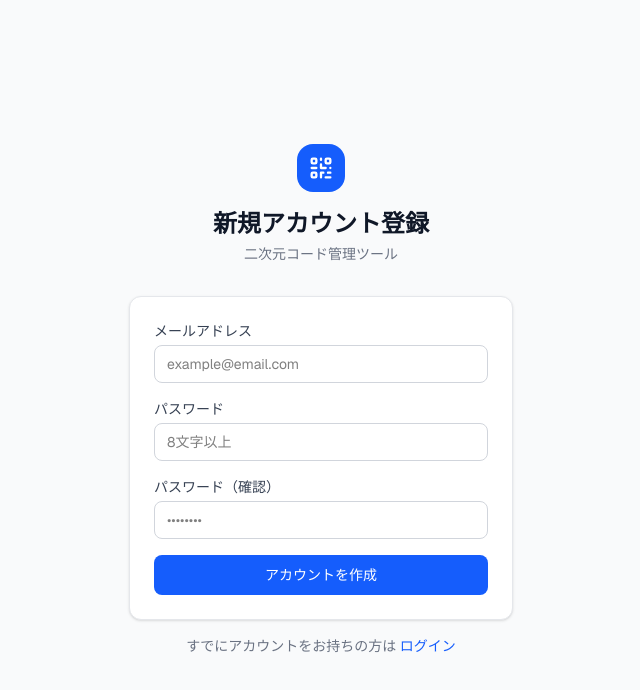
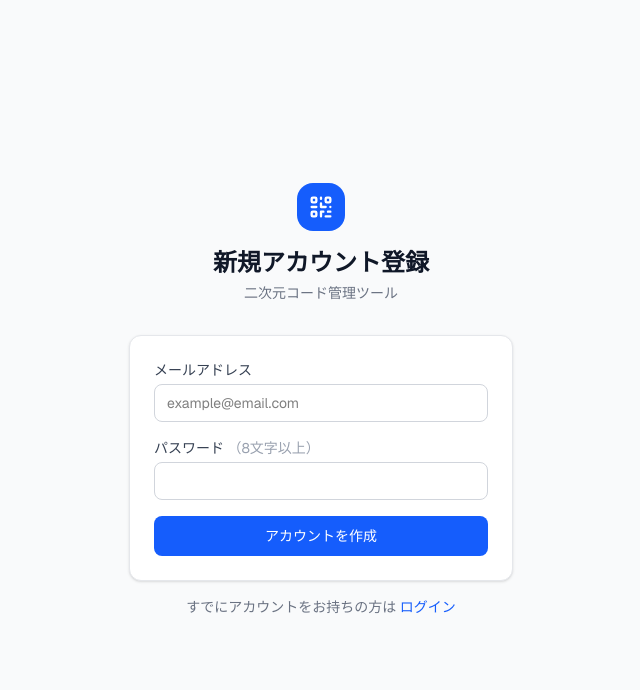
Before and after one commit to 17taguchi/nijigen, a Next.js app: page /signup in a window 1280 px wide. Shown: the top 690 px of the page, without its empty margins (319-959 px from the left). Built offline with nearby package versions, Linux system fonts and the light colour scheme.

Commit message:
fix: remove password confirm field from signup

```diff
--- a/src/app/signup/page.tsx
+++ b/src/app/signup/page.tsx
@@ -7,7 +7,7 @@ import { createClient } from '@/lib/supabase/browser'
 
 export default function SignupPage() {
   const router = useRouter()
-  const [form, setForm] = useState({ email: '', password: '', confirm: '' })
+  const [form, setForm] = useState({ email: '', password: '' })
   const [error, setError] = useState('')
   const [loading, setLoading] = useState(false)
 
@@ -15,10 +15,6 @@ export default function SignupPage() {
     e.preventDefault()
     setError('')
 
-    if (form.password !== form.confirm) {
-      setError('パスワードが一致しません')
-      return
-    }
     if (form.password.length < 8) {
       setError('パスワードは8文字以上で設定してください')
       return
@@ -73,26 +69,13 @@ export default function SignupPage() {
           </div>
 
           <div>
-            <label className="block text-sm font-medium text-gray-700 mb-1">パスワード</label>
+            <label className="block text-sm font-medium text-gray-700 mb-1">パスワード <span className="text-gray-400 font-normal">（8文字以上）</span></label>
             <input
               type="password"
               value={form.password}
               onChange={(e) => setForm({ ...form, password: e.target.value })}
               required
               className="w-full px-3 py-2 border border-gray-300 rounded-lg text-sm outline-none focus:ring-2 focus:ring-blue-500"
-              placeholder="8文字以上"
-            />
-          </div>
-
-          <div>
-            <label className="block text-sm font-medium text-gray-700 mb-1">パスワード（確認）</label>
-            <input
-              type="password"
-              value={form.confirm}
-              onChange={(e) => setForm({ ...form, confirm: e.target.value })}
-              required
-              className="w-full px-3 py-2 border border-gray-300 rounded-lg text-sm outline-none focus:ring-2 focus:ring-blue-500"
-              placeholder="••••••••"
             />
           </div>
 
```
